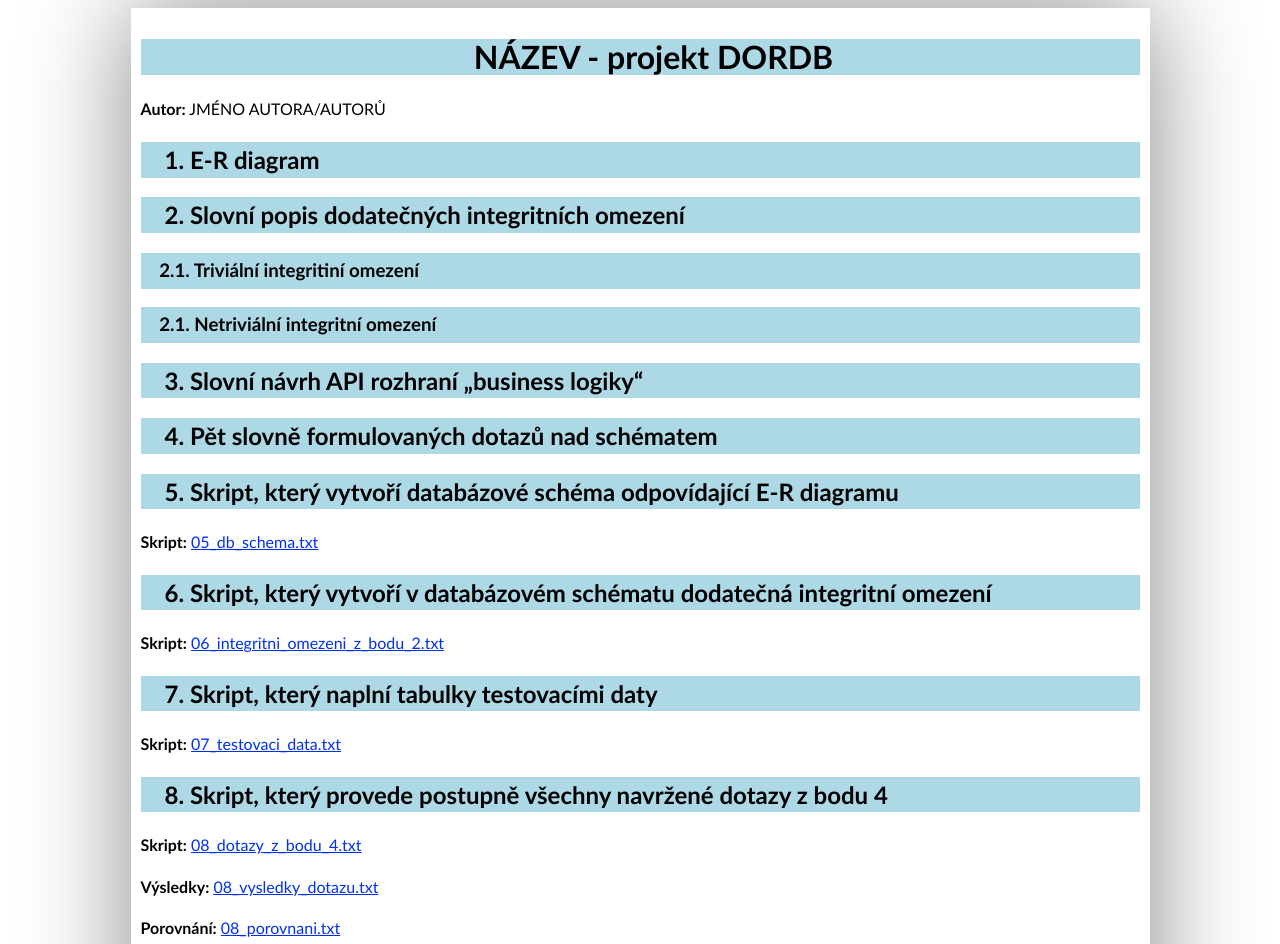
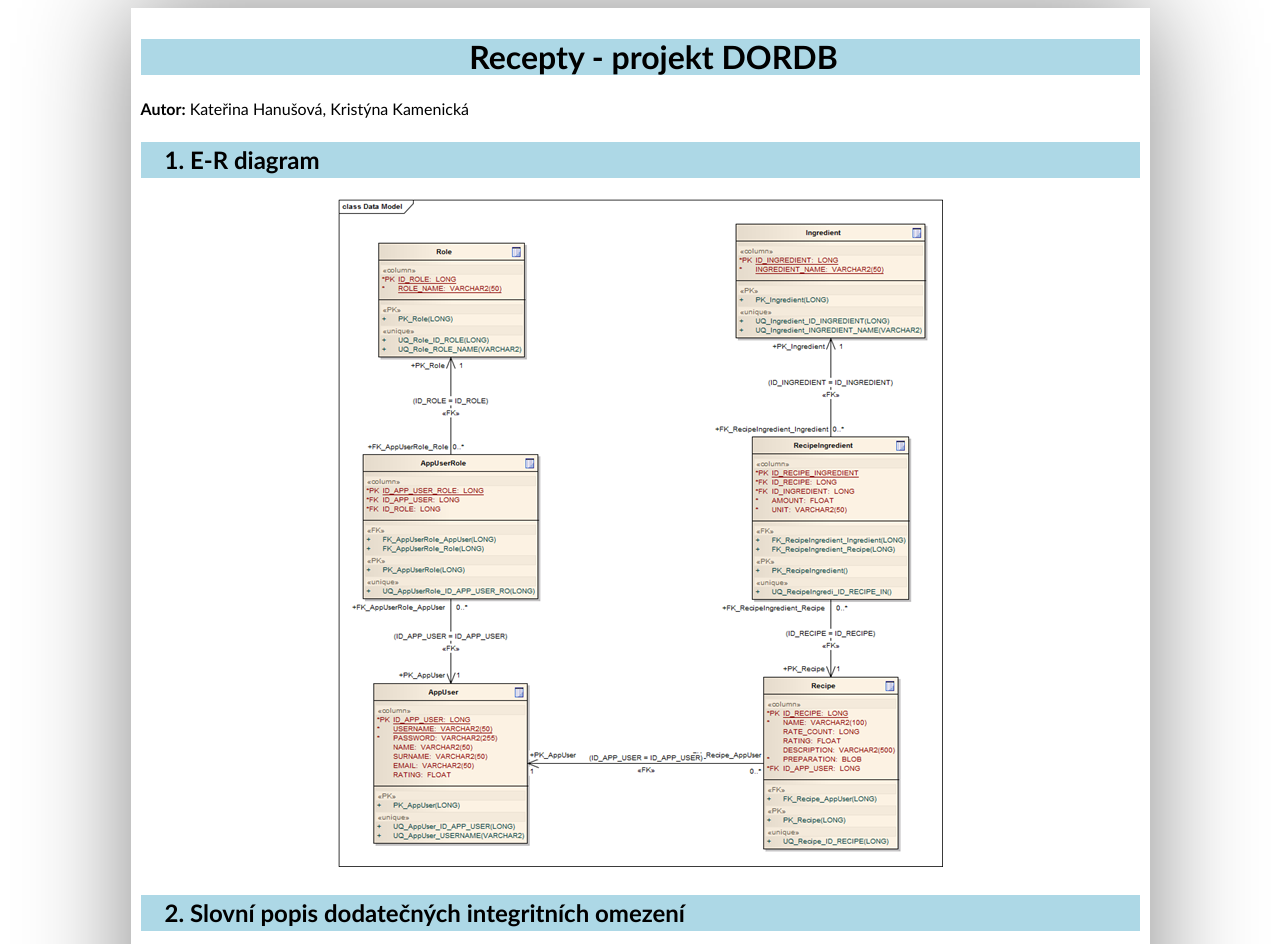
Before and after one commit to TynaKam/dordb, a plain HTML site: page index.html in a window 1280 px wide. Shown: the top 944 px of the page. Drawn offline with Linux system fonts and the light colour scheme.

Commit message:
Nice fix

```diff
--- a/index.html
+++ b/index.html
@@ -43,25 +43,26 @@
     </head>
     <body>
         <div class="okraj">
-            <h1>NÁZEV - projekt DORDB</h1>
+            <h1>Recepty - projekt DORDB</h1>
 
-            <p><strong>Autor:</strong> JMÉNO AUTORA/AUTORŮ</p>
+            <p><strong>Autor:</strong> Kateřina Hanušová, Kristýna Kamenická</p>
 
             <h2>1. E-R diagram</h2>
-
-
+	  <center>
+            <img src="01_ER_model.png"  />
+		</center>
             <h2>2. Slovní popis dodatečných integritních omezení</h2>
               <h3>2.1. Triviální integritiní omezení</h3>
 
-
+              <iframe src="02_integritni_omezeni_trivialni.txt" width=100% height="450px" frameborder=0 ></iframe>
               <h3>2.1. Netriviální integritní omezení</h3>
-
+               <iframe src="02_integritni_omezeni_netrivialni.txt" width=100% height="30px" frameborder=0 ></iframe>
 
             <h2>3. Slovní návrh API rozhraní „business logiky“</h2>
-
+             <iframe src="03_business_logika.txt" width=100% height="300px" frameborder=0 ></iframe>
 
             <h2>4. Pět slovně formulovaných dotazů nad schématem</h2>
-
+             <iframe src="04_pet_slovne_form_dotazu.txt" width=100% height="100px" frameborder=0 ></iframe>
 
 
             <h2>5. Skript, který vytvoří databázové schéma odpovídající E-R diagramu</h2>
```
Also changed, not shown: 02_integritni_omezeni_netrivialni.txt (added), 02_integritni_omezeni_trivialni.txt.
